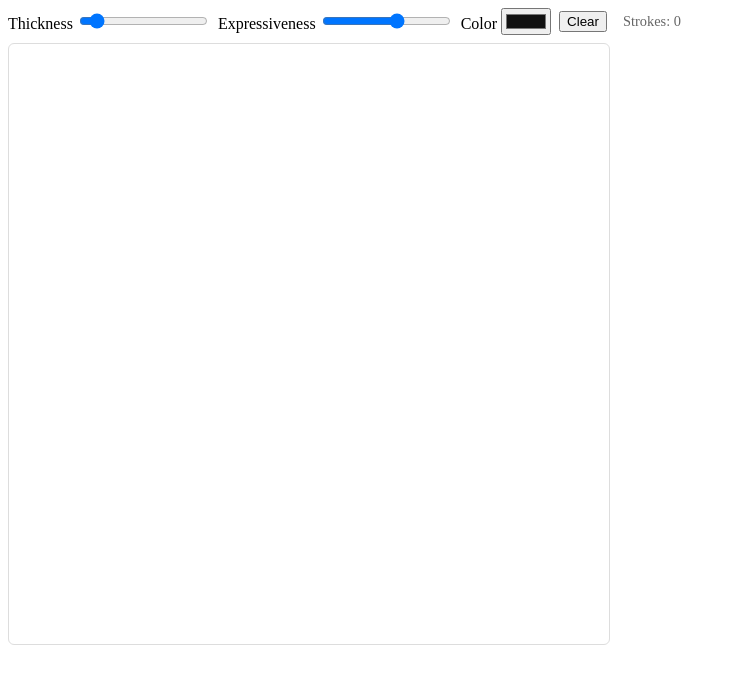
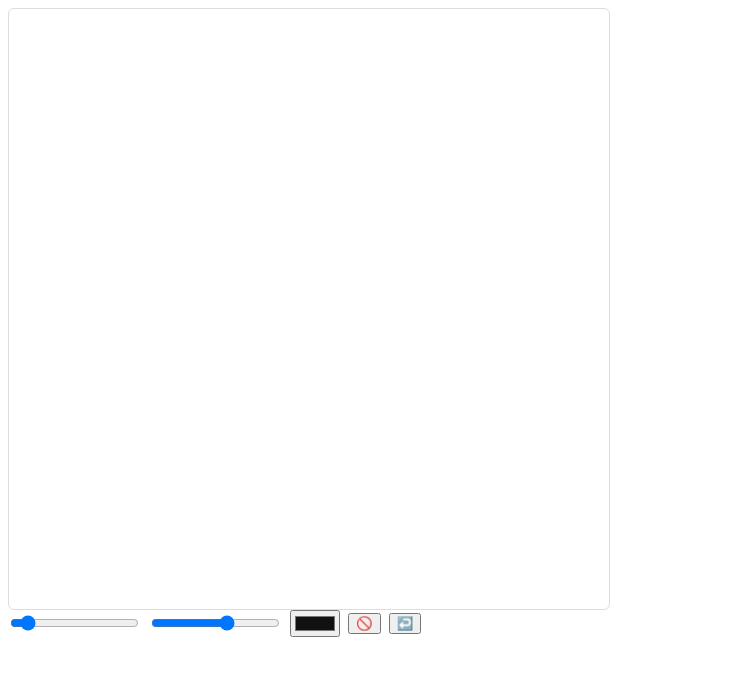
Before and after one commit to jeremy46231/how-we-line, a Svelte app: page / in a window 1280 px wide. Shown: the top 684 px of the page, without its empty margins (0-736 px from the left). Built offline with nearby package versions, Linux system fonts and the light colour scheme.

Commit message:
move controls to bottom

```diff
--- a/src/DrawingCanvas.svelte
+++ b/src/DrawingCanvas.svelte
@@ -106,6 +106,10 @@
     strokes.length = 0
   }
 
+  function undo() {
+    strokes.pop()
+  }
+
   // small convenience: export a method usable by a parent via component ref
   export function getSvgString() {
     // Build SVG containing all strokes with their original colors
@@ -117,35 +121,6 @@
 </script>
 
 <div class="canvas-wrap">
-  <div class="controls">
-    <label>
-      Thickness
-      <input type="range" min="1" max="80" step="1" bind:value={options.size} />
-    </label>
-
-    <label>
-      Expressiveness
-      <input
-        type="range"
-        min="0"
-        max="1"
-        step="0.05"
-        bind:value={options.thinning}
-        title="How much stroke width varies with pressure (0 = uniform, 1 = full variation)"
-      />
-    </label>
-
-    <label>
-      Color
-      <input type="color" bind:value={color} />
-    </label>
-
-    <button onclick={clear}>Clear</button>
-    <div style="margin-left:8px; font-size:0.9rem; color:#666;">
-      Strokes: {strokes.length}
-    </div>
-  </div>
-
   <svg
     bind:this={svgEl}
     width={size}
@@ -162,6 +137,33 @@
       <path {d} fill={color} fill-rule="nonzero" />
     {/each}
   </svg>
+
+  <div class="controls">
+    <label>
+      <!-- Thickness -->
+      <input type="range" min="1" max="80" step="1" bind:value={options.size} />
+    </label>
+
+    <label>
+      <!-- Expressiveness -->
+      <input
+        type="range"
+        min="0"
+        max="1"
+        step="0.05"
+        bind:value={options.thinning}
+        title="How much stroke width varies with pressure (0 = uniform, 1 = full variation)"
+      />
+    </label>
+
+    <label>
+      <!-- Color -->
+      <input type="color" bind:value={color} />
+    </label>
+
+    <button onclick={clear}>🚫</button>
+    <button onclick={undo}>↩️</button>
+  </div>
 </div>
 
 <style>
```
